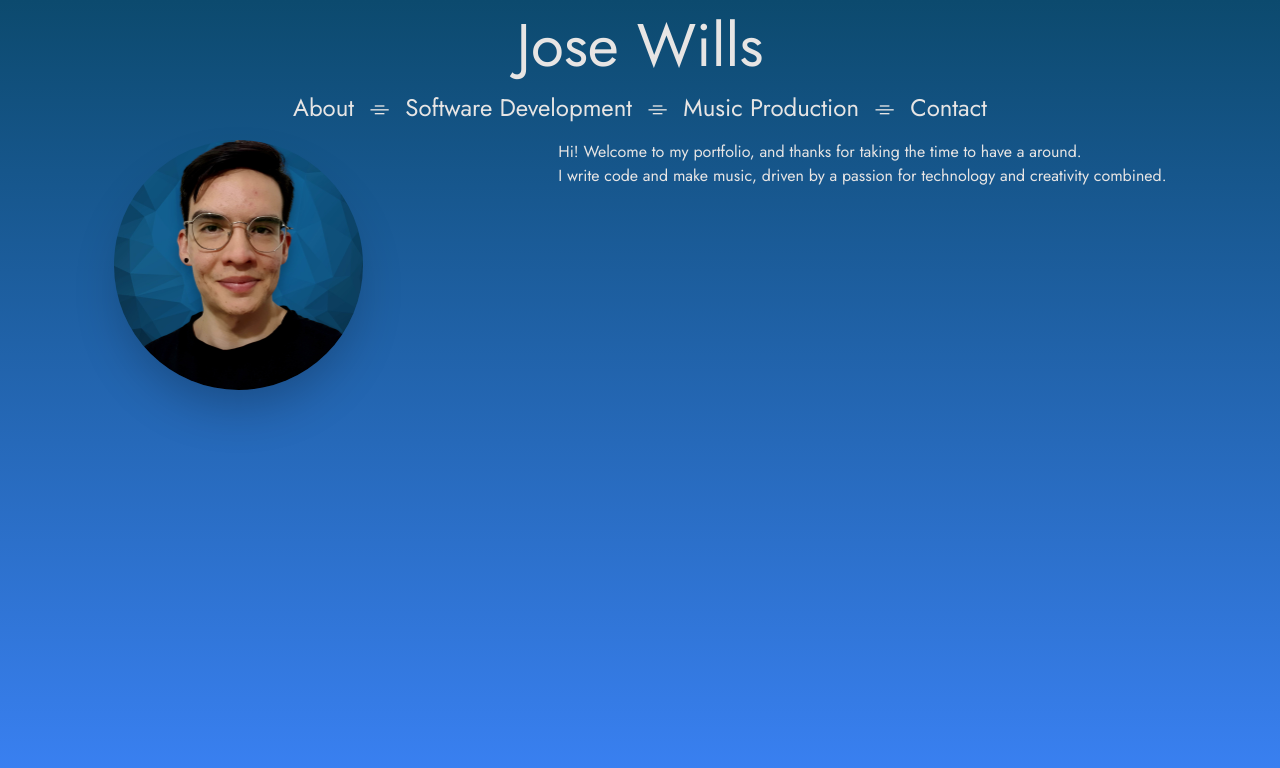
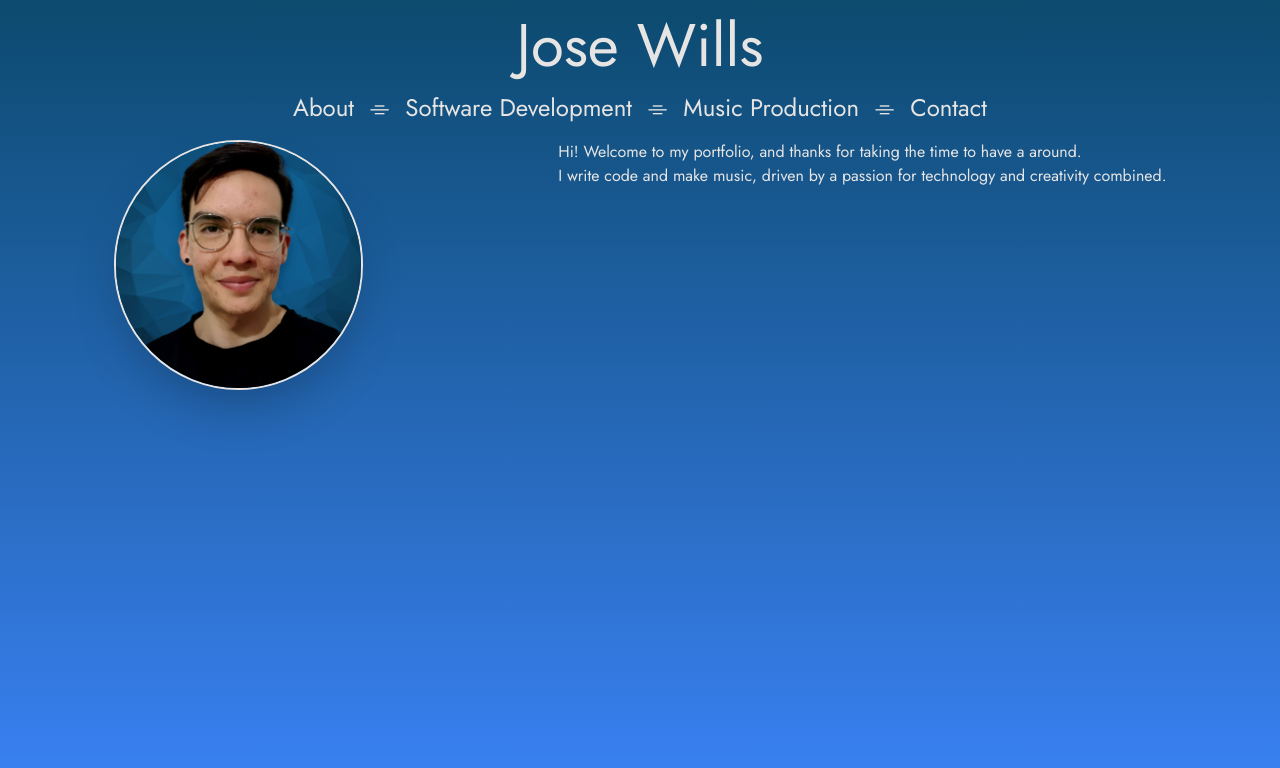
Before and after one commit to josenymad/new-portfolio, a React (Vite) app: page / in a window 1280 px wide. Shown: the top 768 px of the page. Built offline with nearby package versions, Linux system fonts and the light colour scheme.

Commit message:
added border to portrait

```diff
--- a/src/components/About.tsx
+++ b/src/components/About.tsx
@@ -7,7 +7,7 @@ const About = () => {
       <img
         src={portrait}
         alt="Portfolio Portrait"
-        className="w-1/5 rounded-full shadow-2xl"
+        className="w-1/5 border-solid border-2 border-stone-200 rounded-full shadow-2xl"
       />
       <article>
         <p>
```
